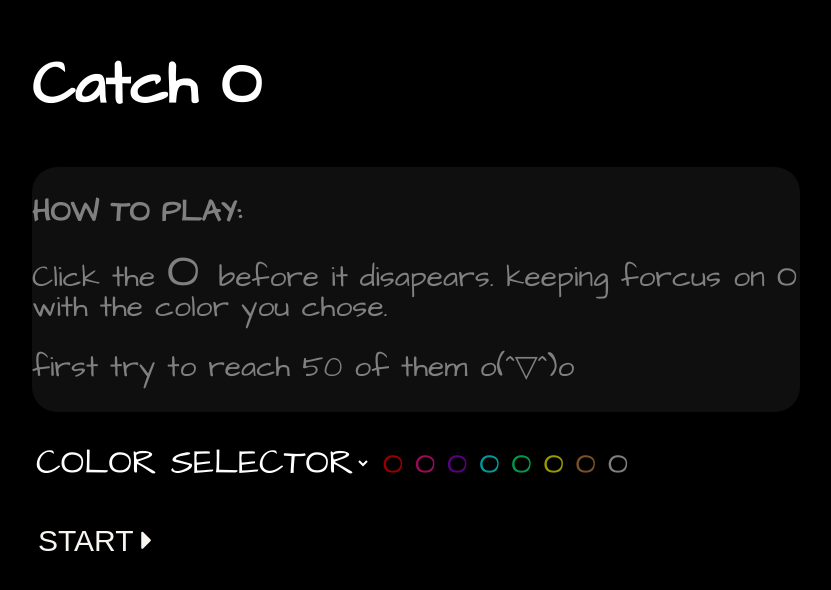
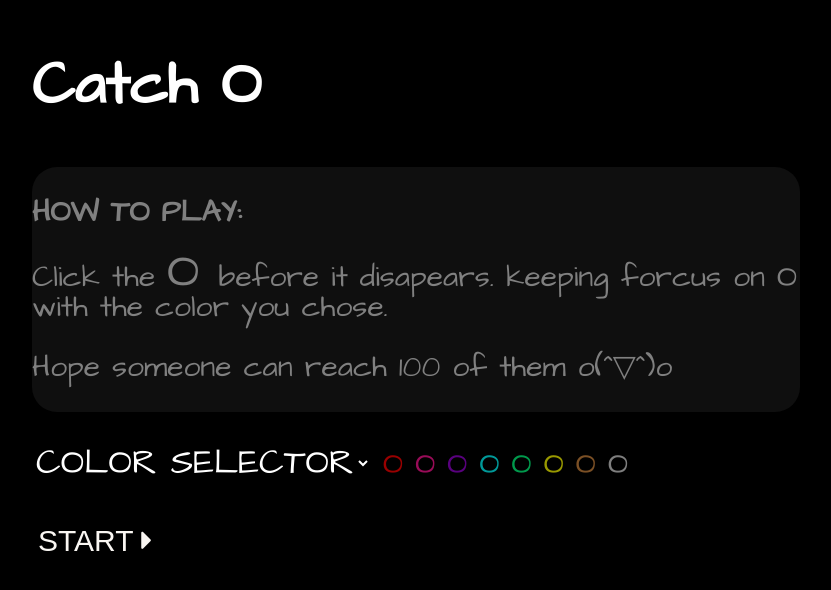
Before and after one commit to MMMMorning/techwebass1st, a plain HTML site: page index.html in a window 1280 px wide. Shown: the part 252-842 px from the top of the page, without its empty margins (224-1055 px from the left). Drawn offline with Linux system fonts and the light colour scheme.

Commit message:
Update index.html

```diff
--- a/index.html
+++ b/index.html
@@ -24,7 +24,7 @@
    <div id="inst1">
      <p> <strong>HOW TO PLAY: </p>
      <p></strong> Click the <font size=50px> O </font>  before it disapears. keeping forcus on O with the color you chose.</p>
-     <p>first try to reach 50 of them  o(^▽^)o</p>
+     <p>Hope someone can reach 100 of them  o(^▽^)o</p>
    </div>
 
      <!-- the second sub-div of instruction: let player to set the color of circles, and a start button-->
```
